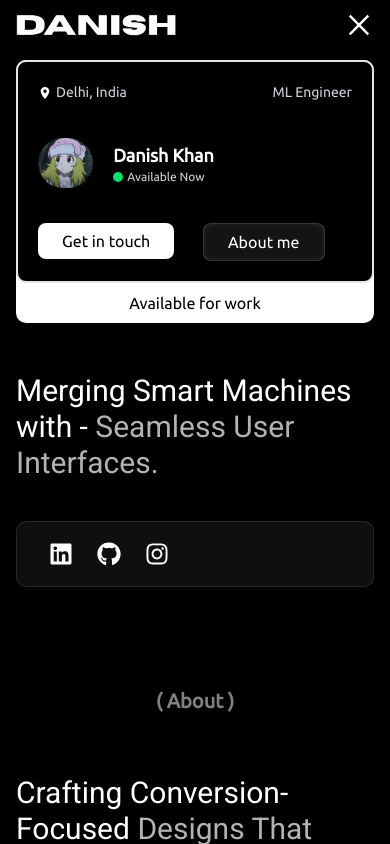
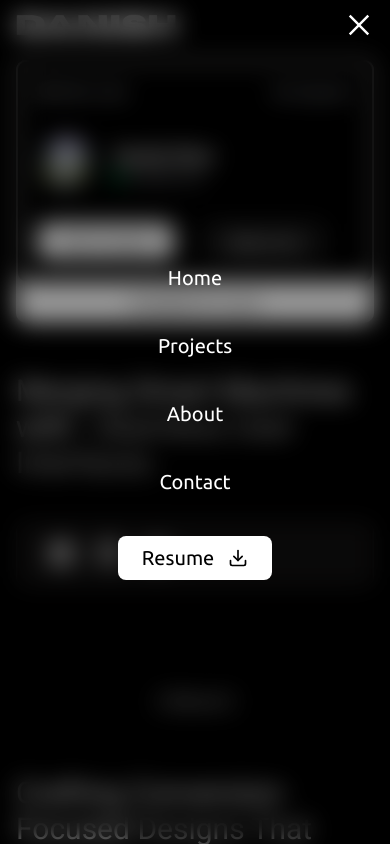
Before and after one commit to danish-khan962/Portfolio, a Next.js app: page / in a window 390 px wide. Both pictures are taken after a click on the icon 359 px from the left and 25 px from the top of the page. Shown: the top 844 px of the page. Built offline with nearby package versions, Linux system fonts and the light colour scheme; a web font is replaced by a local one.

Commit message:
Navbar.tsx made #responsive

```diff
--- a/src/components/Navbar.tsx
+++ b/src/components/Navbar.tsx
@@ -15,10 +15,9 @@ const ubuntu = Ubuntu({
     weight: ["400"]
 })
 
-
 const Navbar = () => {
-
     const [scrolled, setScrolled] = useState(false);
+    const [toggle, setToggle] = useState(false);
 
     useEffect(() => {
         const handleScroll = () => {
@@ -33,65 +32,52 @@ const Navbar = () => {
         return () => window.removeEventListener('scroll', handleScroll);
     }, []);
 
-    // Toggle state
-    const [toggle, setToggle] = useState(false);
-
     const toggleMenuIcon = () => {
         setToggle(!toggle);
     }
-
-    // useEffect(() => {
-    //     if (toggle) {
-    //         document.body.classList.add('overflow-hidden');
-    //     } else {
-    //         document.body.classList.remove('overflow-hidden');
-    //     }
-    //     return () => {
-    //         document.body.classList.remove('overflow-hidden');
-    //     };
-    // }, [toggle]);
 
     return (
         <nav className={`fixed top-0 left-0 w-full z-50 px-[16px] py-2.5 flex flex-row justify-between items-center transition-all duration-300 ease-in-out ${scrolled
             ? 'bg-white/10 backdrop-blur-md'
             : 'bg-black'
             } ${ubuntu.className}`}>
+
             <Link href={"/"}>
                 <Image src={portfolio_logo} height={1000} width={1000} alt={"logo"} className='w-[160px] md:w-[200px]' />
             </Link>
 
+            {/* Desktop */}
             <div className='flex flex-row gap-x-10 items-center max-lg:hidden'>
                 <Link href={"/"} className='hover:text-white/70 transition-all ease-in-out duration-200'> Home </Link>
                 <Link href={"/projects"} className='hover:text-white/70 transition-all ease-in-out duration-200'> Projects </Link>
                 <Link href={"/about"} className='hover:text-white/70 transition-all ease-in-out duration-200'> About </Link>
             </div>
-
             <div className='flex flex-row gap-x-4 items-center max-lg:hidden'>
-                <Link href={"/contact"}> <IoMailOutline className='text-xl' /> </Link>
-                <button className='bg-white text-black font-medium py-1.5 px-6 rounded-md hover:bg-white/95 transition-all ease-in-out duration-200 cursor-pointer flex flex-row items-center'> Resume <span className='ml-[15px]'><LuDownload /></span> </button>
+                <Link href={"/contact"}>
+                    <IoMailOutline className='text-xl' />
+                </Link>
+                <button className='bg-white text-black font-medium py-1.5 px-6 rounded-md hover:bg-white/95 transition-all ease-in-out duration-200 cursor-pointer flex flex-row items-center'>
+                    Resume <span className='ml-[15px]'><LuDownload /></span>
+                </button>
             </div>
 
-            <div className='text-3xl lg:hidden'>
+            {/* Mobile */}
+            <div className='text-3xl lg:hidden z-50'>
                 {
-                    toggle == false ? (<HiMiniBars2 className='hover:cursor-pointer' onClick={toggleMenuIcon} />)
-                        :
-                        (<AiOutlineClose className='hover:cursor-pointer' onClick={toggleMenuIcon} />)
+                    !toggle
+                        ? <HiMiniBars2 className='hover:cursor-pointer' onClick={toggleMenuIcon} />
+                        : <AiOutlineClose className='hover:cursor-pointer' onClick={toggleMenuIcon} />
                 }
             </div>
-
-            {/* {toggle && (
-               <div className="fixed top-12 left-0 w-full h-full z-30 bg-white/5 backdrop-blur-md flex flex-col items-center justify-center gap-y-10 lg:hidden transition-all duration-300 ease-in-out">
-                    <Link href={"/"} className='text-white text-2xl hover:text-white/70 transition-all' onClick={toggleMenuIcon}>Home</Link>
-                    <Link href={"/projects"} className='text-white text-2xl hover:text-white/70 transition-all' onClick={toggleMenuIcon}>Projects</Link>
-                    <Link href={"/about"} className='text-white text-2xl hover:text-white/70 transition-all' onClick={toggleMenuIcon}>About</Link>
-                    <Link href={"/contact"} className='text-white text-2xl hover:text-white/70 transition-all' onClick={toggleMenuIcon}>Contact</Link>
-                    <button className='bg-white text-black font-medium py-2 px-8 rounded-md hover:bg-white/90 transition-all flex flex-row items-center' onClick={toggleMenuIcon}>
-                        Resume <span className='ml-3'><LuDownload /></span>
-                    </button>
-                </div>
-            )} */}
-
-
+            <div className={`fixed top-0 left-0 w-full h-screen bg-[#000000]/40 backdrop-blur-md flex flex-col items-center justify-center gap-10 text-white text-xl transition-all duration-300 ease-in-out lg:hidden z-40 ${toggle ? 'translate-x-0 opacity-100' : '-translate-x-full opacity-0 pointer-events-none'}`}>
+                <Link href={"/"} onClick={() => setToggle(false)} className='hover:text-white/70 transition-all ease-in-out duration-200'> Home </Link>
+                <Link href={"/projects"} onClick={() => setToggle(false)} className='hover:text-white/70 transition-all ease-in-out duration-200'> Projects </Link>
+                <Link href={"/about"} onClick={() => setToggle(false)} className='hover:text-white/70 transition-all ease-in-out duration-200'> About </Link>
+                <Link href={"/contact"} onClick={() => setToggle(false)} className='hover:text-white/70 transition-all ease-in-out duration-200'> Contact </Link>
+                <button className=' flex flex-row gap-x-1 items-center bg-white text-black font-medium py-2 px-6 rounded-md hover:bg-white/90 transition-all hover:cursor-pointer'>
+                    Resume <span className='ml-[10px]'><LuDownload /></span>
+                </button>
+            </div>
         </nav>
     )
 }
```
